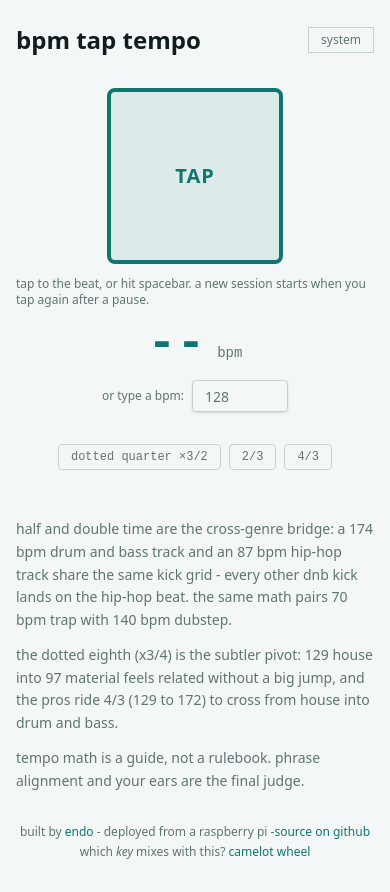
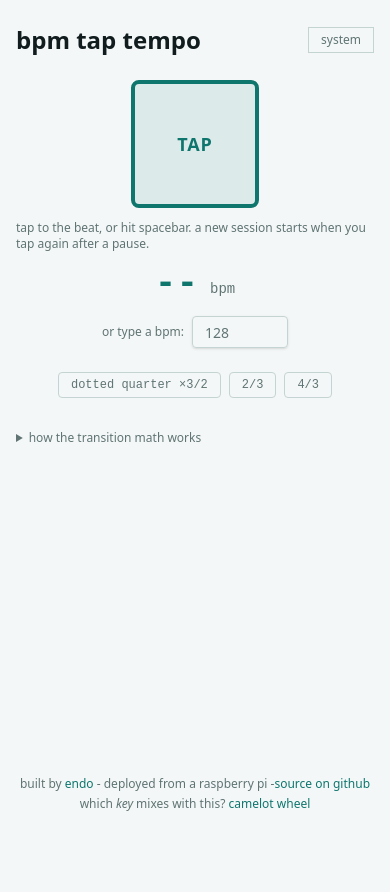
Before and after one commit to EndoTheDev/bpm-tap-tempo, a Next.js app: page / in a window 390 px wide. After the commit the page ends 844 px from the top, so only its background shows below. Built offline with nearby package versions, Linux system fonts and the light colour scheme.

Commit message:
mobile: fit the footer in the viewport without scrolling
tap button 176->128px below sm, bpm readout one step smaller on phones,
section gaps 8->6, explainer collapsed behind a details toggle (text
stays in the DOM for crawlers). desktop unchanged.

```diff
--- a/app/page.tsx
+++ b/app/page.tsx
@@ -71,12 +71,12 @@ export default function Page() {
           <ThemeButton />
         </header>
 
-        <main className="flex flex-1 flex-col items-center gap-8 py-8">
+        <main className="flex flex-1 flex-col items-center gap-6 py-6">
           {/* the tap button - the hero */}
           <div className="flex flex-col items-center gap-3">
             <button
               onClick={tap}
-              className={`flex size-44 items-center justify-center rounded-lg border-4 border-primary bg-primary/10 text-xl font-extrabold tracking-wider text-primary transition-transform select-none active:scale-95 ${pulse ? "scale-95 bg-primary/25" : ""}`}
+              className={`flex size-32 items-center justify-center rounded-lg border-4 border-primary bg-primary/10 text-lg font-extrabold tracking-wider text-primary transition-transform select-none active:scale-95 sm:size-44 sm:text-xl ${pulse ? "scale-95 bg-primary/25" : ""}`}
               aria-label="tap to the beat"
             >
               TAP
@@ -85,7 +85,7 @@ export default function Page() {
 
             {/* readout */}
             <div className="bpm-mono flex items-baseline gap-3">
-              <span className="text-5xl font-extrabold text-primary tabular-nums">
+              <span className="text-4xl font-extrabold text-primary tabular-nums sm:text-5xl">
                 {effectiveBpm ?? "--"}
               </span>
               <span className="text-sm text-muted-foreground">
@@ -164,8 +164,10 @@ export default function Page() {
             </div>
           )}
 
-          {/* crawlable explainer */}
-          <section className="w-full max-w-xl space-y-3 pt-4 text-sm leading-relaxed text-muted-foreground">
+          {/* crawlable explainer - collapsed by default on mobile so the footer fits */}
+          <details className="w-full max-w-xl text-sm leading-relaxed text-muted-foreground">
+            <summary className="cursor-pointer select-none pt-2 text-xs text-muted-foreground hover:text-primary">how the transition math works</summary>
+            <div className="space-y-3 pt-3">
               <p>
                 half and double time are the cross-genre bridge: a 174 bpm drum and bass
                 track and an 87 bpm hip-hop track share the same kick grid - every other
@@ -181,7 +183,8 @@ export default function Page() {
                 tempo math is a guide, not a rulebook. phrase alignment and your ears
                 are the final judge.
               </p>
-          </section>
+            </div>
+          </details>
         </main>
 
         <footer className="mt-auto flex flex-col items-center gap-1 pb-8 text-center text-xs text-muted-foreground">
```
Lines whose indentation alone changed are shown as unchanged.
